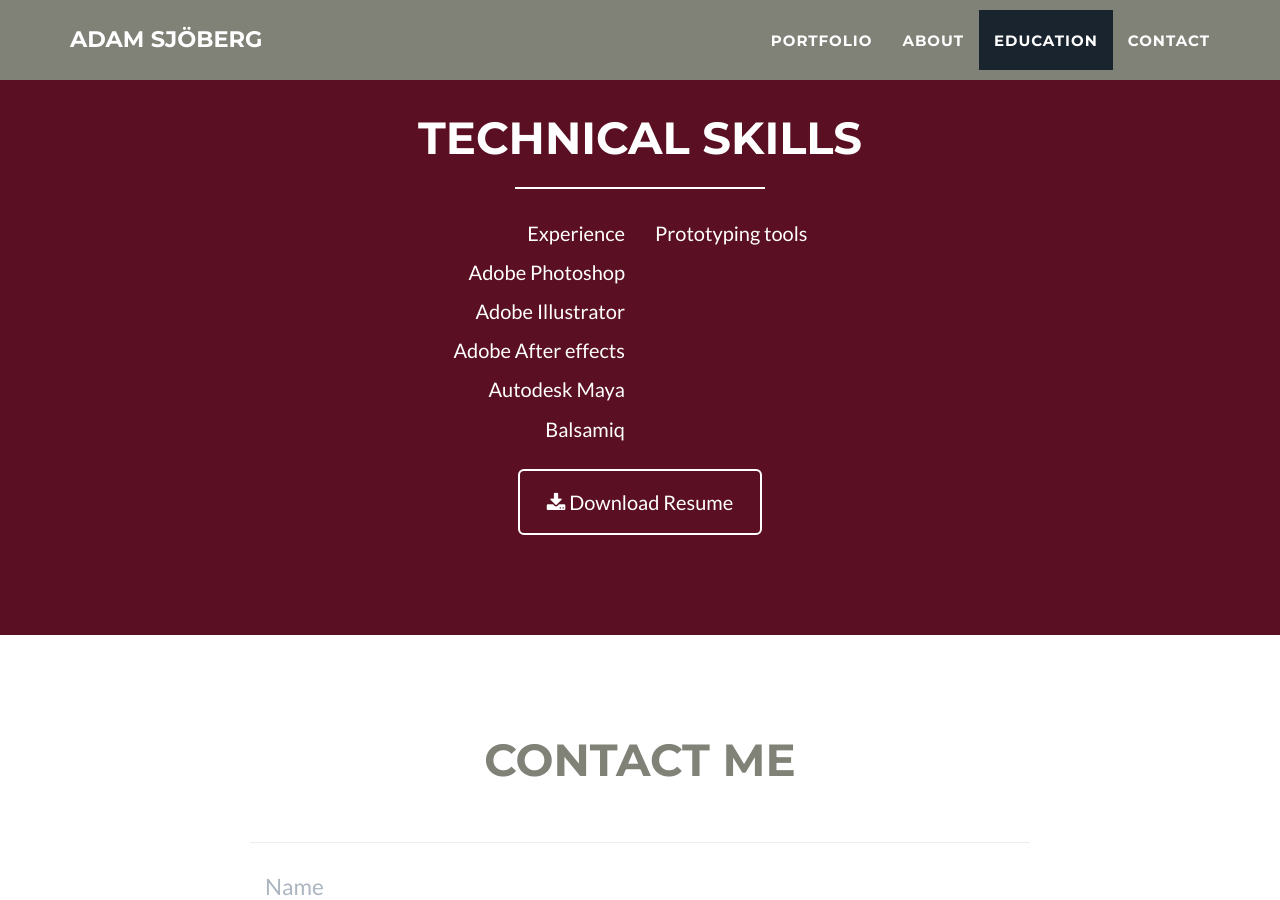
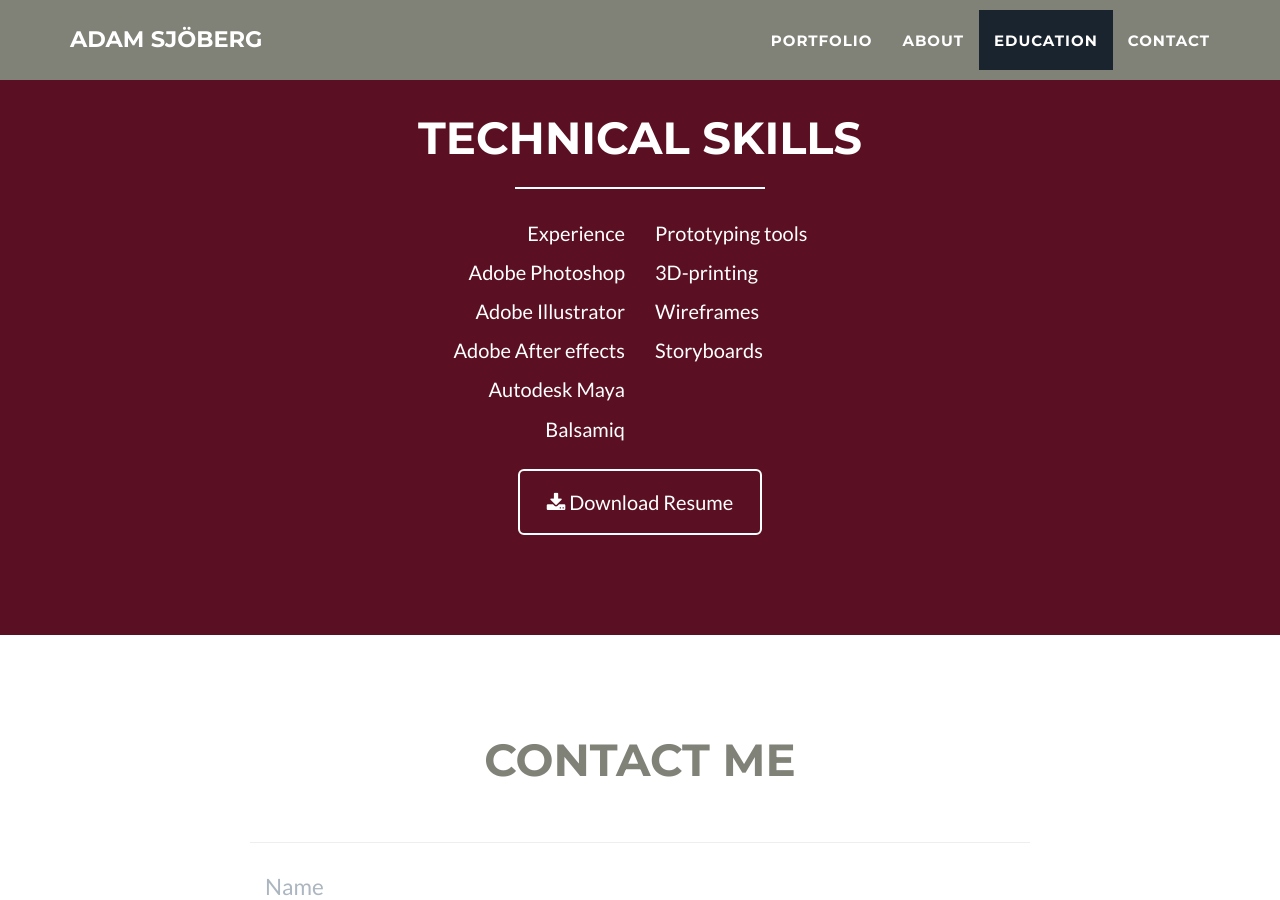
Before and after one commit to Adamsjoberg/Adamsjoberg.github.io, a Jekyll site: the page built from index.html, in a window 1280 px wide and 900 px high, scrolled down 3097 px. Built offline with Jekyll 4.4.1, drawn with Linux system fonts in a browser that asks for light colours.

Commit message:
added prototyping

```diff
--- a/_includes/skills.html
+++ b/_includes/skills.html
@@ -17,7 +17,10 @@
                     <p>Balsamiq</p>
                 </div>
                 <div class="col-lg-6">
-                  <p>Prototyping tools</p>
+                    <p>Prototyping tools</p>
+                    <p>3D-printing</p>
+                    <p>Wireframes</p>
+                    <p>Storyboards</p>
                 </div>
                 <div class="col-lg-8 col-lg-offset-2 text-center">
                     <a href="img/portfolio/Resume_Adam_Sjoberg.pdf" class="btn btn-lg btn-outline">
```
